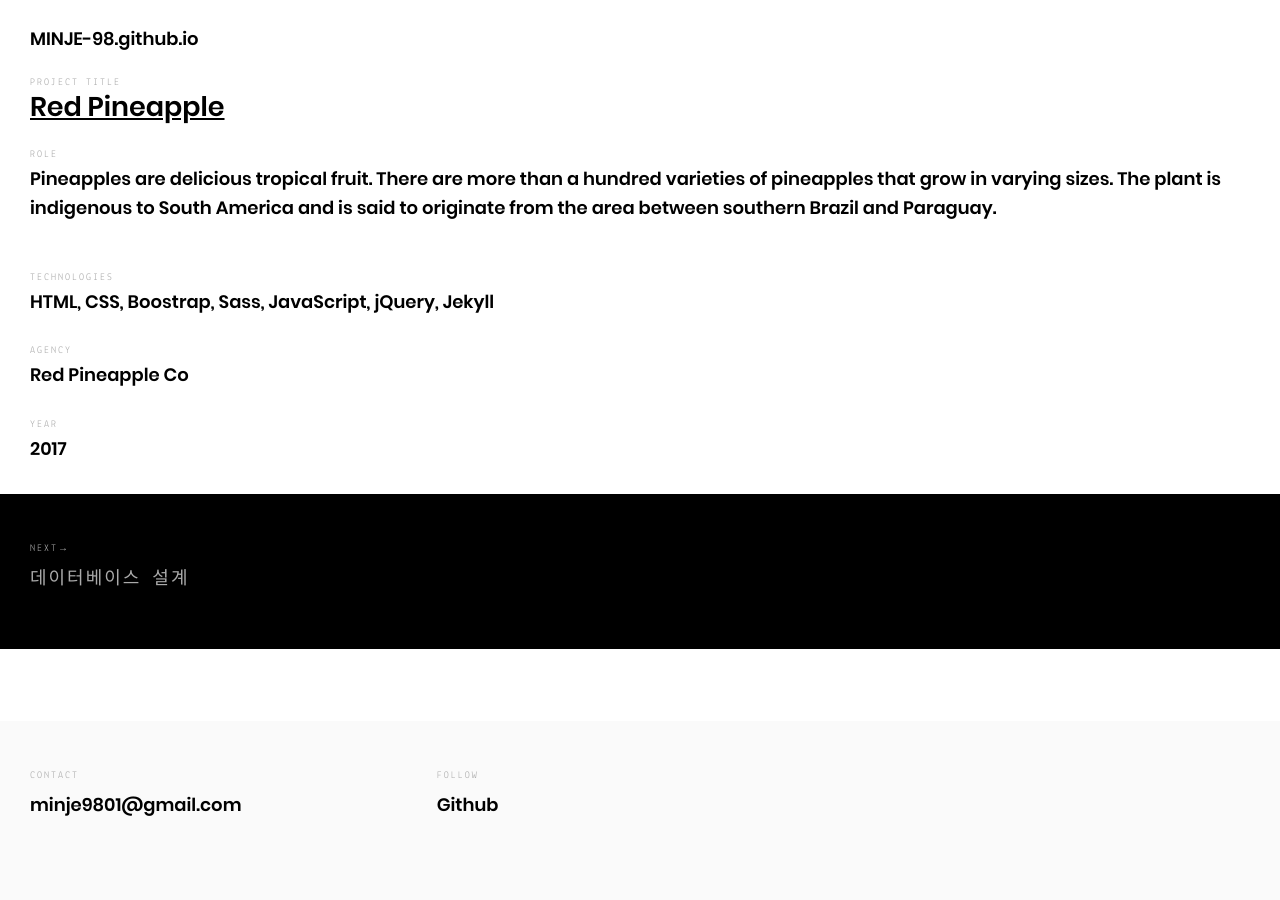
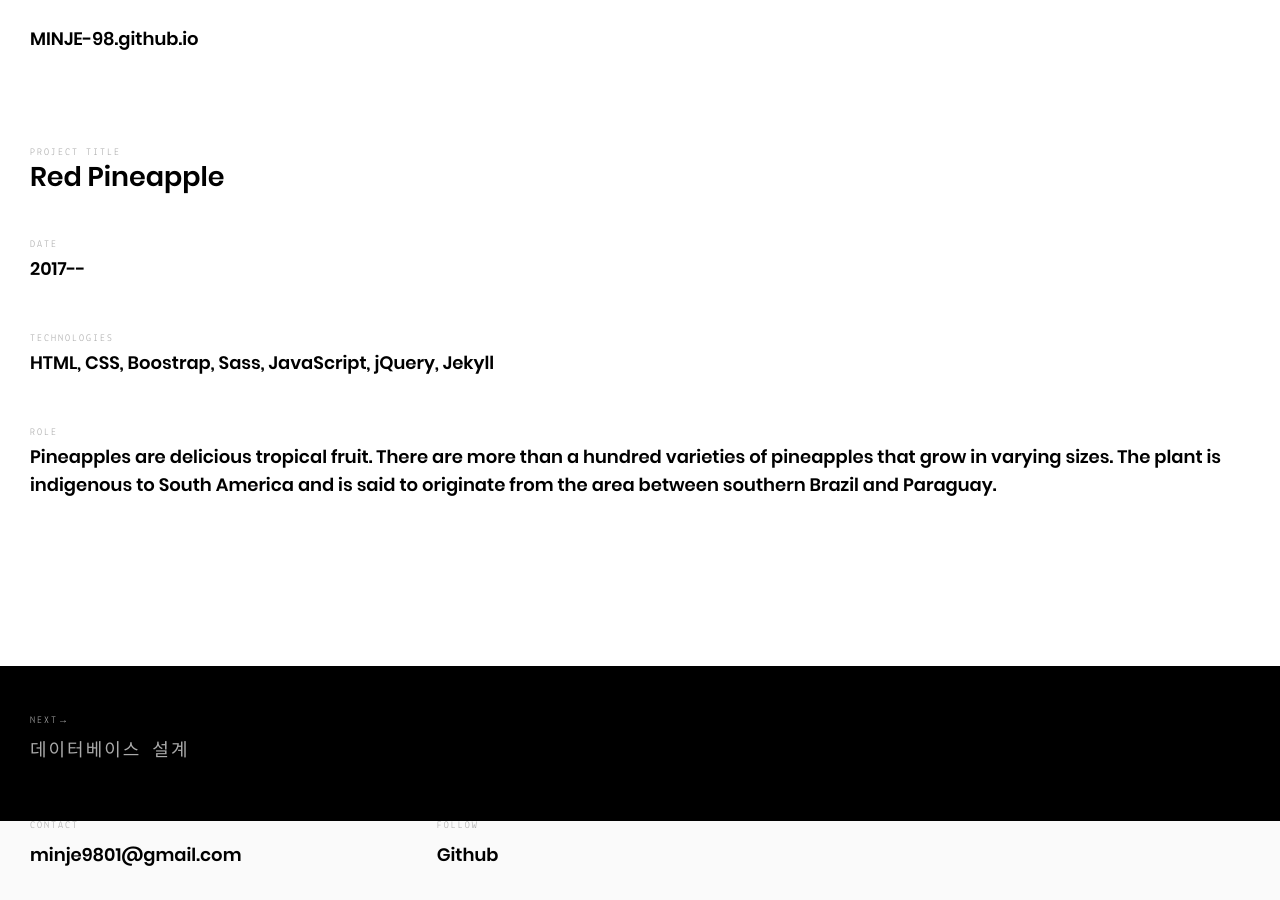
Before and after one commit to MINJE-98/MINJE-98.github.io, a Jekyll site: the page built from _posts/projects/2017-04-01-redpineapple.md, in a window 1280 px wide. Built offline with Jekyll 4.4.1, drawn with Linux system fonts in a browser that asks for light colours.

Commit message:
edit html, css, logic

```diff
--- a/_includes/footer.html
+++ b/_includes/footer.html
@@ -1,4 +1,22 @@
 <footer class="footer">
+	{% if page.project %}
+	<section class="project-navigation">
+		<div class="container">
+			{% if page.previous and page.previous.categories contains "projects" %}
+			<a title="Previous {{ page.previous.project.title }}" href="{{ page.previous.url | prepend: site.baseurl }}" class="prev">
+				<span class="h2">Previous</span>
+				<h2>{{ page.previous.project.title }}</h2>
+			</a>
+			{% endif %}
+			{% if page.next and page.next.categories contains "projects" %}
+			<a title="Next {{ page.next.project.title }}" href="{{ page.next.url | prepend: site.baseurl }}" class="next">
+				<span class="h2">Next</span>
+				<h2>{{ page.next.project.title }}</h2>
+			</a>
+			{% endif %}
+		</div>
+	</section>
+	{% endif %}
 	<div class="container">
 		<section class="contact">
 			<h2>Contact</h2>
--- a/_layouts/project.html
+++ b/_layouts/project.html
@@ -15,47 +15,17 @@
 				<article>
 					<span class="h2">Project Title</span>
 					<h1>
-						<a href="{{ page.project.url }}" target="_blank" title="{{ page.project.title }}" rel="nofollow">{{ page.project.title }}</a>
+						{{ page.project.title }}
 					</h1>
+					<span class="h2">Date</span>
+					<p>{{ page.agency.year }}-{{page.agency.month}}-{{page.agency.day}}</p>
+					<span class="h2">Technologies</span>
+					<p>{{ page.project.tech }}</p>
 					<span class="h2">Role</span>
 					{{ page.content }}
-					<div class="project-meta">
-						<span class="h2">Technologies</span>
-						<p>{{ page.project.tech }}</p>
-						<span class="h2">Agency</span>
-						<p><a title="{{ page.agency.title }}" href="{{ page.agency.url }}" target="_blank" rel="nofollow">{{ page.agency.title }}</a></p>
-						<span class="h2">Year</span>
-						<p>{{ page.agency.year }}</p>
-					</div>
+					<!-- <div class="project-meta"> -->
+					<!-- </div> -->
 				</article>
-				<!-- <aside>
-					<ul>
-						{% for image in page.images %}
-						<li>
-							<img src="{{ image.url | prepend: site.baseurl }}" alt="{{ image.alt }}" />
-						</li>
-						{% endfor %}
-						{% if page.images == None %}
-						<li></li>
-						{% endif %}
-					</ul>
-				</aside> -->
-			</div>
-		</section>
-		<section class="project-navigation">
-			<div class="container">
-				{% if page.previous and page.previous.categories contains "projects" %}
-				<a title="Previous {{ page.previous.project.title }}" href="{{ page.previous.url | prepend: site.baseurl }}" class="prev">
-					<span class="h2">Previous</span>
-					<h2>{{ page.previous.project.title }}</h2>
-				</a>
-				{% endif %}
-				{% if page.next and page.next.categories contains "projects" %}
-				<a title="Next {{ page.next.project.title }}" href="{{ page.next.url | prepend: site.baseurl }}" class="next">
-					<span class="h2">Next</span>
-					<h2>{{ page.next.project.title }}</h2>
-				</a>
-				{% endif %}
 			</div>
 		</section>
 	</main>
--- a/assets/scss/_layout.scss
+++ b/assets/scss/_layout.scss
@@ -153,7 +153,7 @@
 	top: 0;
 
 	@media (min-width: $breakpoint-medium) {
-		margin-top: -21rem;
+		margin-top: -14rem;
 
 		.article-wrapper {
 			// position: absolute;
@@ -204,7 +204,7 @@
 	}
 
 	.h2 {
-		margin: 3rem 0 .5rem;
+		margin: 5rem 0 .5rem;
 
 		&:first-of-type {
 			margin-top: 0;
@@ -348,7 +348,7 @@
 	background: $color-alabaster;
 	bottom: 0;
 	left: 0;
-	padding: 5rem 0;
+	// padding: 5rem 0;
 	position: fixed;
 	right: 0;
 	z-index: -1;
--- a/assets/scss/_syntax.scss
+++ b/assets/scss/_syntax.scss
@@ -1,5 +1,5 @@
 .highlight { padding: 3rem; }
-.highlight, .highlight code { background-color: #282923; border: 0; border-radius: .3rem; color: #fff; }
+.highlight, .highlight code { background-color: #282923; border: 0; border-radius: .3rem; color: #fff; overflow: auto; }
 .highlight .c { color: #75715e } /* Comment */
 .highlight .err { color: #960050; background-color: #1e0010 } /* Error */
 .highlight .k { color: #66d9ef } /* Keyword */
```
Also changed, not shown: _posts/projects/2021-05-30-데이터베이스 설계.md (+3 -1 lines), 5 other files.
